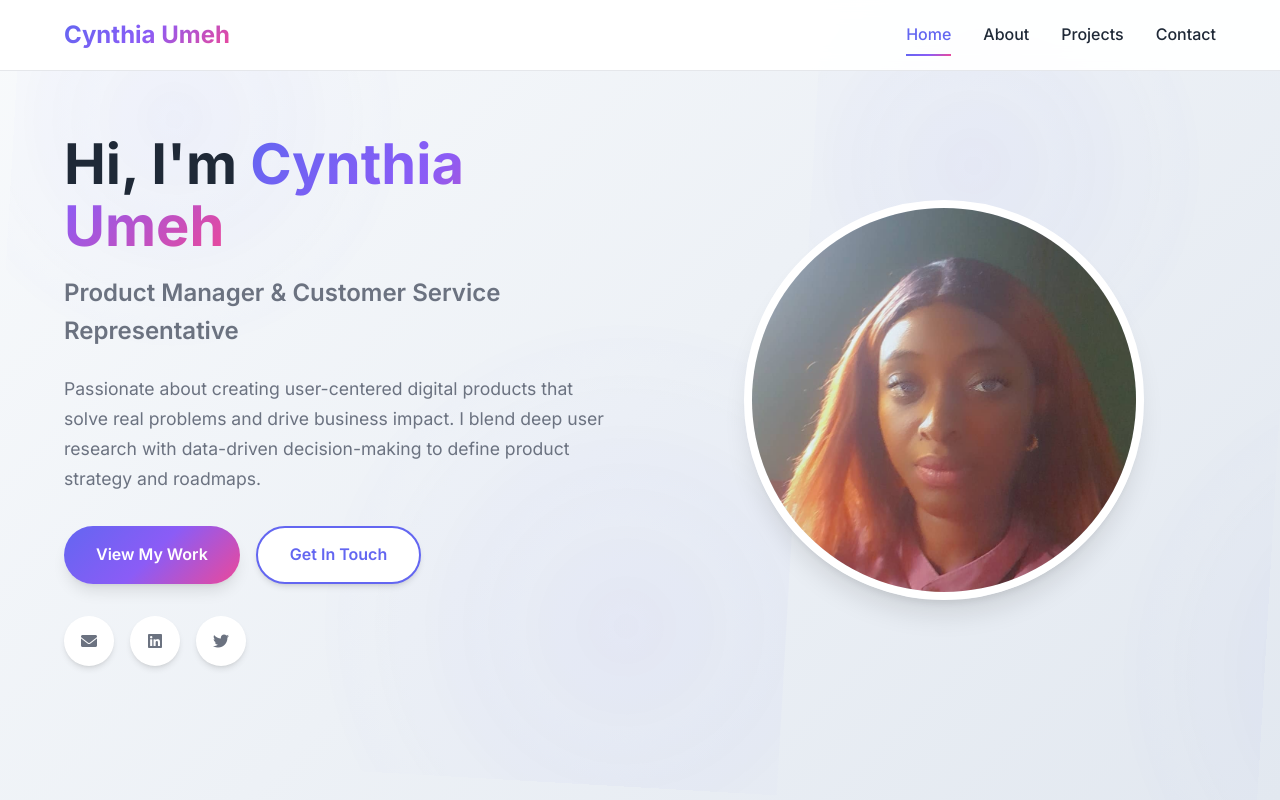
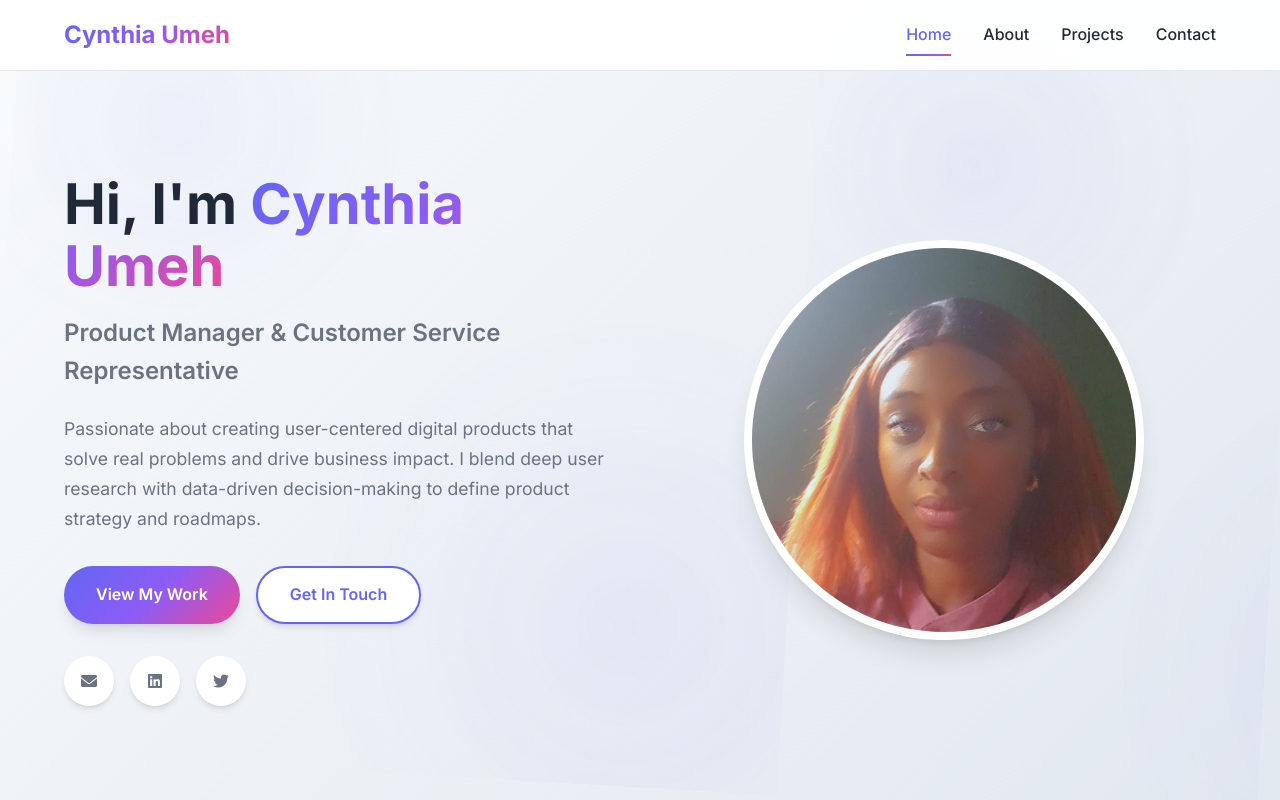
Before and after one commit to ChikamsoChidebe/Cynthia, a website: page index.html in a window 1280 px wide. Shown: the top 800 px of the page. Drawn offline with Linux system fonts and the light colour scheme.

```diff
--- a/index.html
+++ b/index.html
@@ -46,7 +46,8 @@
                         <a href="projects.html" class="btn btn-primary">View My Work</a>
                         <a href="contact.html" class="btn btn-secondary">Get In Touch</a>
                     </div>
-                    <div class="hero-social">
+                    <center>
+                        <div class="hero-social">
                         <a href="mailto:cynthiaumeh@gmail.com" class="social-link">
                             <i class="fas fa-envelope"></i>
                         </a>
@@ -57,6 +58,7 @@
                             <i class="fab fa-twitter"></i>
                         </a>
                     </div>
+                    </center>
                 </div>
                 <div class="hero-image">
                     <img src="image.png" alt="Cynthia Umeh - Product Manager" class="profile-image">
--- a/styles.css
+++ b/styles.css
@@ -134,6 +134,7 @@ body {
 /* Hero Section */
 .hero {
     min-height: 100vh;
+    padding-top: 5rem;
     display: flex;
     align-items: center;
     background: linear-gradient(135deg, #f8fafc 0%, #e2e8f0 100%);
```
Also changed, not shown: package.json (added, +25 -0 lines), README.md (added), vercel.json (added).
